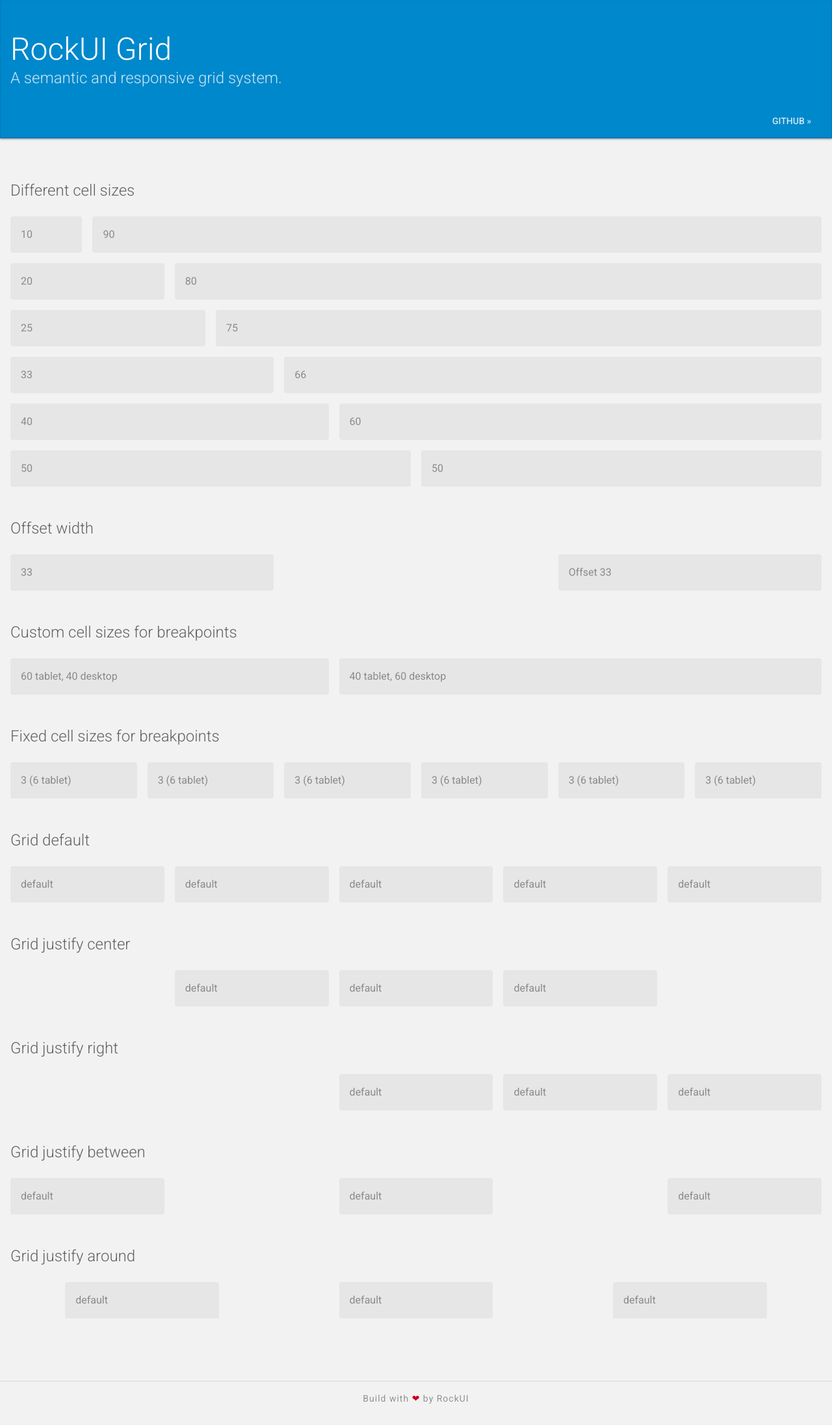
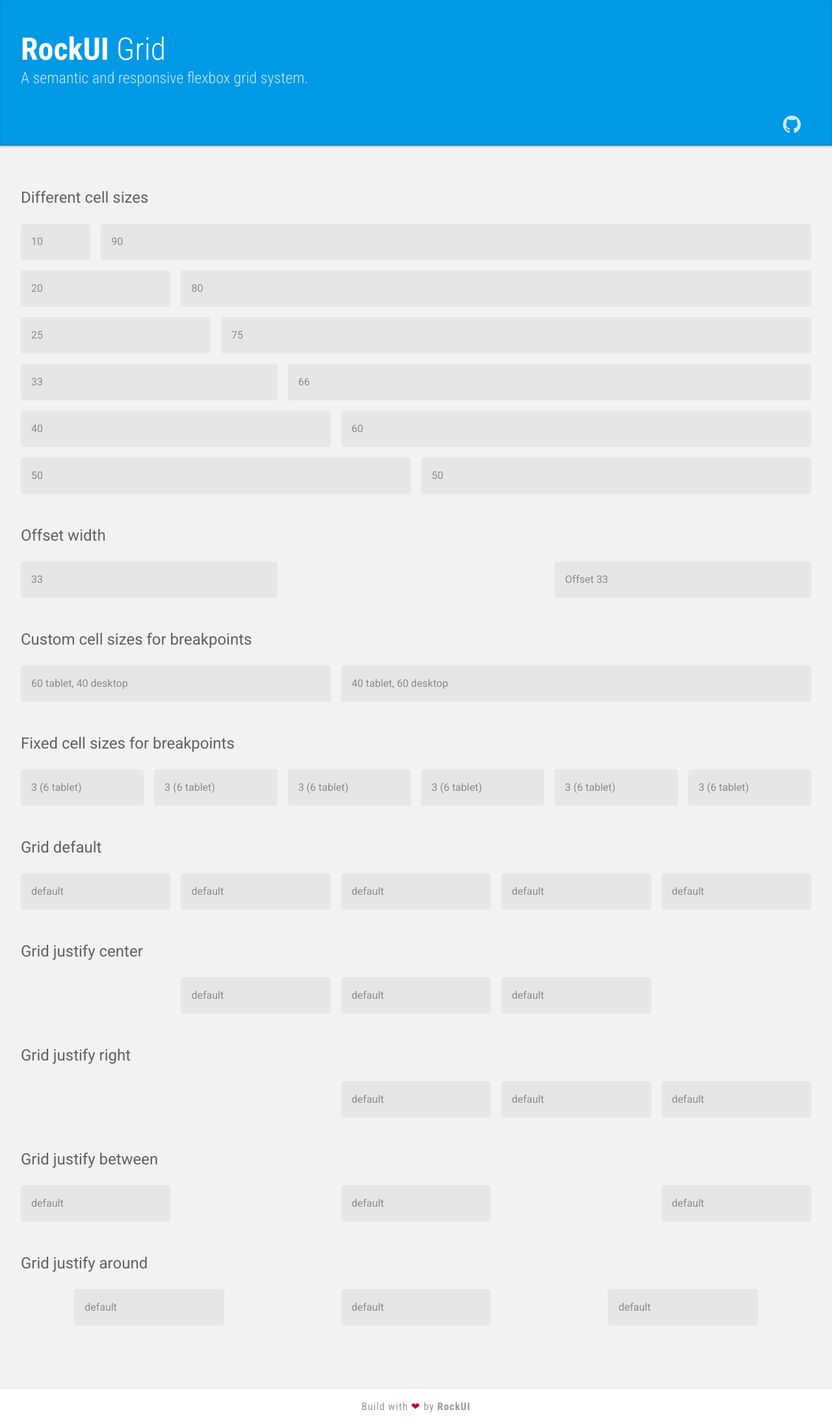
Before and after one commit to bechamel/bechamel.grid, a website: page demo/index.html in a window 1280 px wide. Shown: the whole page at 65% size. Drawn offline with Linux system fonts and the light colour scheme.

Commit message:
Adjustments

```diff
--- a/demo/index.html
+++ b/demo/index.html
@@ -4,27 +4,29 @@
   <meta charset="utf-8">
   <meta name="viewport" content="width=device-width, user-scalable=no">
   <title>RockUI - Grid</title>
-  <link href="https://fonts.googleapis.com/css?family=Roboto:100,300,400,500" rel="stylesheet">
-  <!-- <link href="https://cdnjs.cloudflare.com/ajax/libs/animate.css/3.4.0/animate.min.css" rel="stylesheet" > -->
+  <meta name="description" content="A semantic and responsive flexbox grid system.">
+  <link href="https://fonts.googleapis.com/css?family=Roboto:400,500,700" rel="stylesheet">
+  <link href="https://fonts.googleapis.com/css?family=Roboto+Condensed:300,400,700" rel="stylesheet">
+  <link href="https://maxcdn.bootstrapcdn.com/font-awesome/4.6.3/css/font-awesome.min.css" rel="stylesheet">
   <link href="../dist/css/grid.min.css" rel="stylesheet">
   <link href="style.css" rel="stylesheet">
 </head>
 <body>
 
-  <header class="header  animated slideInDown">
+  <header class="header">
     <div class="container">
-      <h1>RockUI Grid</h1>
-      <h2>A semantic and responsive grid system.</h2>
+      <h1><strong>RockUI</strong> Grid</h1>
+      <h2>A semantic and responsive flexbox grid system.</h2>
 
       <nav class="navigation">
         <div class="navigation--space"></div>
-        <a href="//github.com/rockui-org/rockui.grid" target="_blank">GitHub &raquo;</a>
+        <a class="button" href="//github.com/rock-ui/rockui.grid" title="View project on GitHub" target="_blank"><i class="fa fa-github" aria-hidden="true"></i></a>
       </nav>
     </div>
   </header>
 
 
-  <main class="main  animated fadeIn">
+  <main class="main">
 
     <div class="page">
 
@@ -87,7 +89,7 @@
 
       <div class="container">
         <h3>Grid justify center</h3>
-        <div class="grid" data-justify="center">
+        <div class="grid" data-justify-content="center">
           <div class="column" data-column="30"><div>default</div></div>
           <div class="column" data-column="30"><div>default</div></div>
           <div class="column" data-column="30"><div>default</div></div>
@@ -96,7 +98,7 @@
 
       <div class="container">
         <h3>Grid justify right</h3>
-        <div class="grid" data-justify="right">
+        <div class="grid" data-justify-content="flex-end">
           <div class="column"><div>default</div></div>
           <div class="column"><div>default</div></div>
           <div class="column"><div>default</div></div>
@@ -105,7 +107,7 @@
 
       <div class="container">
         <h3>Grid justify between</h3>
-        <div class="grid" data-justify="between">
+        <div class="grid" data-justify-content="space-between">
           <div class="column"><div>default</div></div>
           <div class="column"><div>default</div></div>
           <div class="column"><div>default</div></div>
@@ -114,7 +116,7 @@
 
       <div class="container">
         <h3>Grid justify around</h3>
-        <div class="grid" data-justify="around">
+        <div class="grid" data-justify-content="space-around">
           <div class="column"><div>default</div></div>
           <div class="column"><div>default</div></div>
           <div class="column"><div>default</div></div>
@@ -128,7 +130,7 @@
 
   <footer class="footer">
     <div class="container">
-    Build with <span class="love">❤</span> by <a href="//github.com/rockui-org" target="_blank">RockUI</a>
+    Build with <span class="love">❤</span> by <a href="//github.com/rock-ui" target="_blank">RockUI</a>
     </div>
   </footer>
 
--- a/demo/style.css
+++ b/demo/style.css
@@ -10,9 +10,38 @@
   margin: 0;
 }
 
+h1, h2 {
+  font-family: "Roboto Condensed";
+}
+
+h3 {
+  margin-top: 3rem;
+  margin-bottom: 1.5rem;
+  line-height: 2rem;
+  font-size: 1.5rem;
+  font-weight: 400;
+  color: rgba(0,0,0,0.6);
+}
+
+a {
+  color:inherit;
+  text-decoration: none;
+  transition: color 300ms ease-out;
+}
+
+b, strong {
+  font-weight: 700;
+}
+
+@media(min-width:640px){
+  .container {
+    padding: 0 32px;
+  }
+}
+
 .header {
   color: white;
-  background: hsl(200,100%,40%);
+  background: hsl(200,100%,45%);
   box-shadow: rgba(0, 0, 0, 0.2) 0 -1px 3px inset,
               rgba(0, 0, 0, 0.4) 0 1px 3px;
 }
@@ -39,6 +68,8 @@
 }
 
 .navigation a {
+  display: flex;
+  align-items: center;
   padding: 1rem;
   font-size: 14px;
   font-weight: 500;
@@ -58,27 +89,16 @@
   flex-grow: 1;
 }
 
+.navigation a i {
+  font-size: 32px !important;
+}
+
 .main {
 }
 
 .page {
   padding-top: 1rem;
   padding-bottom: 6rem;
-}
-
-h3 {
-  margin-top: 3rem;
-  margin-bottom: 1.5rem;
-  line-height: 2rem;
-  font-size: 1.5rem;
-  font-weight: 300;
-  color: rgba(0,0,0,0.6);
-}
-
-a {
-  color:inherit;
-  text-decoration: none;
-  transition: color 300ms ease-out;
 }
 
 .column div {
@@ -92,10 +112,16 @@
 .footer {
   padding: 1rem 0;
   color: rgba(0,0,0,0.4);
-  font-size: 14px;
+  // font-size: 14px;
   text-align: center;
   letter-spacing: 1px;
-  border-top: 1px solid rgba(0,0,0,0.1)
+  border-top: 1px solid rgba(0,0,0,0.1);
+  background: #fff;
+  font-family: Roboto Condensed;
+}
+
+.footer a {
+  font-weight: 700;
 }
 
 .footer .love {
--- a/scss/grid.scss
+++ b/scss/grid.scss
@@ -13,30 +13,30 @@
   // Herlper align classes
   //
   // Horizontal
-  &[data-justify="left"] {
+  &[data-justify-content="flex-start"] {
     justify-content: flex-start;
   }
-  &[data-justify="right"] {
+  &[data-justify-content="flex-end"] {
     justify-content: flex-end;
   }
-  &[data-justify="center"] {
+  &[data-justify-content="center"] {
     justify-content: center;
   }
-  &[data-justify="between"] {
+  &[data-justify-content="space-between"] {
     justify-content: space-between;
   }
-  &[data-justify="around"] {
+  &[data-justify-content="space-around"] {
     justify-content: space-around;
   }
 
   // Vertical
-  &[data-align="top"] {
+  &[data-align-items="flex-start"] {
     align-items: flex-start;
   }
-  &[data-align="middle"] {
+  &[data-align-items="center"] {
     align-items: center;
   }
-  &[data-align="bottom"] {
+  &[data-align-items="flex-end"] {
     align-items: flex-end;
   }
 
@@ -62,16 +62,16 @@
   @include large_desktop_columns();
 
   // Helper align classes
-  &[data-align="top"] {
+  &[data-align-self="flex-start"] {
     align-self: flex-start;
   }
-  &[data-align="middle"] {
+  &[data-align-self="center"] {
     align-self: center;
   }
-  &[data-align="bottom"] {
+  &[data-align-self="flex-end"] {
     align-self: flex-end;
   }
-  &[data-align="stretch"] {
+  &[data-align-self="stretch"] {
     align-self: stretch;
   }
 
```
Also changed, not shown: scss/_variables.scss (+0 -12 lines), dist/css/grid.css, dist/css/grid.min.css.
